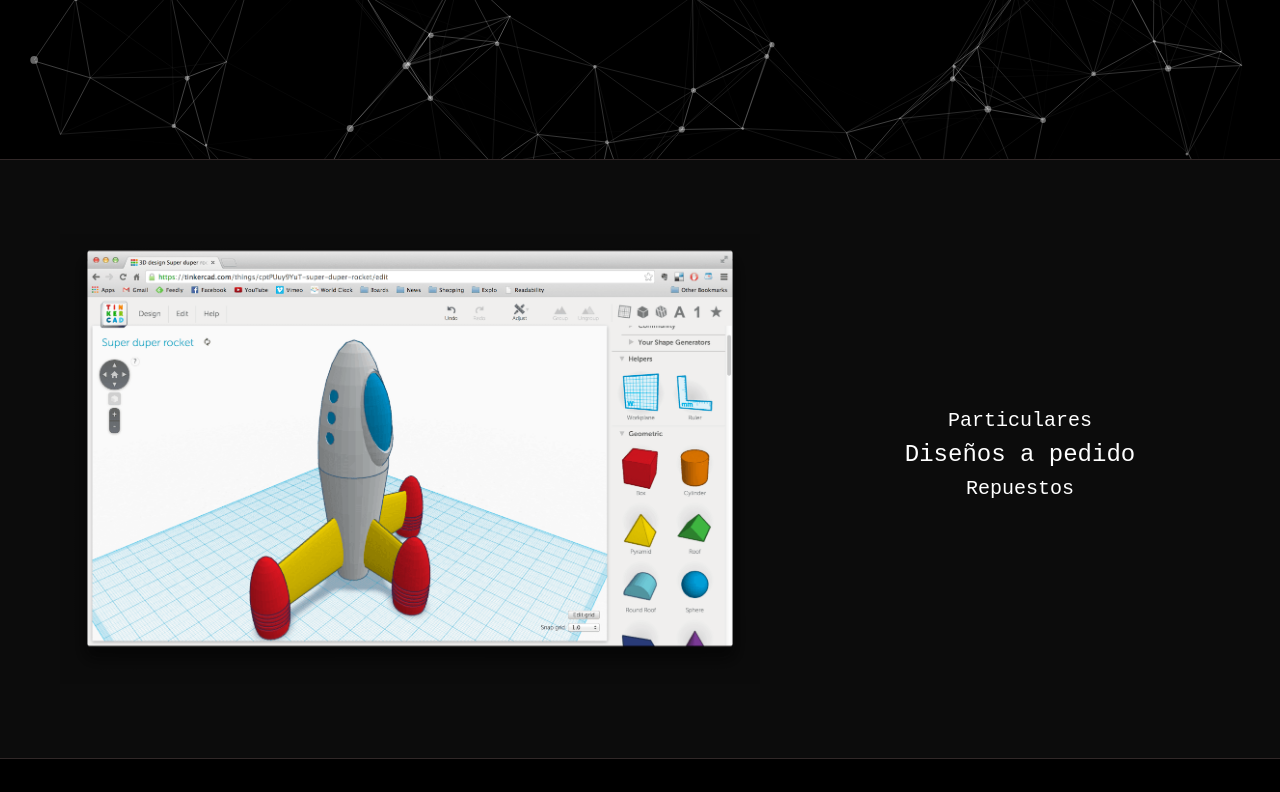
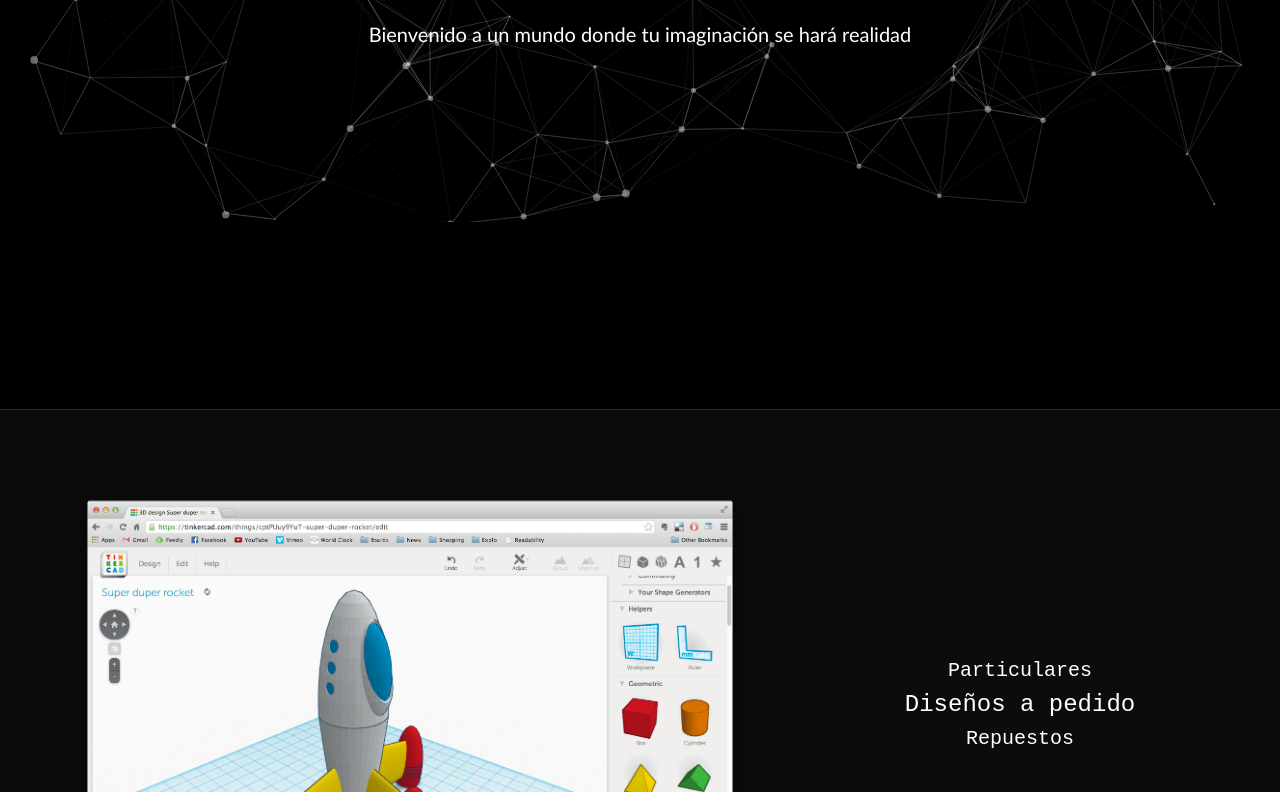
Before and after one commit to GonzaloNegro/blackp3d-project, a website: page index.html in a window 1280 px wide. Shown: the part 578-1370 px from the top of the page. Drawn offline with nearby package versions, Linux system fonts and the light colour scheme.

Commit message:
Ajustando pantalla de inicio

```diff
--- a/scss/parciales/_media-querys.scss
+++ b/scss/parciales/_media-querys.scss
@@ -1,3 +1,10 @@
+/*  PANTALLA GRANDE */
+@media screen and (min-width: 1024px) {
+
+    .principal{
+      height: 850px;
+    }
+  }
 /* TABLET */
 @media screen and (max-width: 1023px){
     h5{
```
Also changed, not shown: css/estilos.css.
